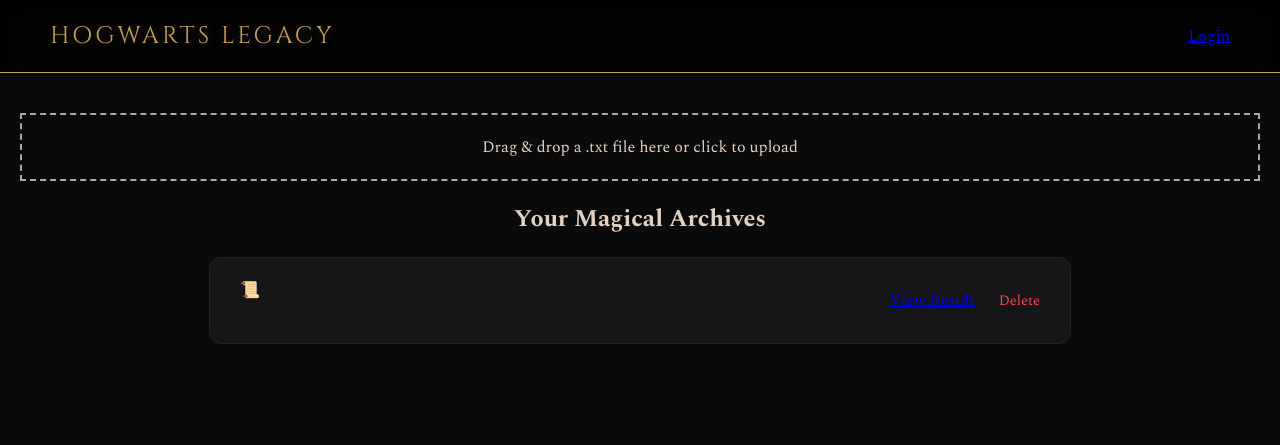
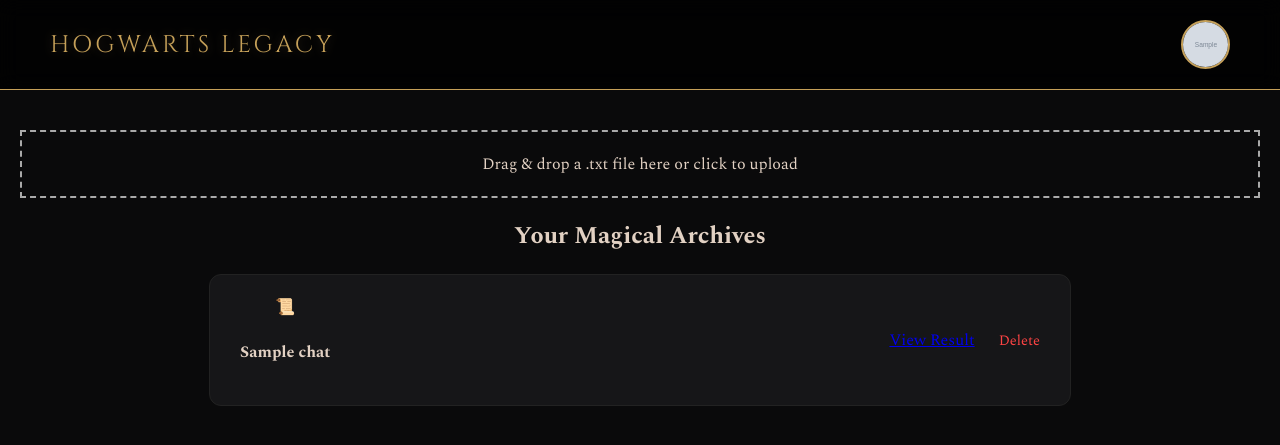
Before and after one commit to LiamVilbuni/HogwartsLegacy, a Flask app: page /chats in a window 1280 px wide. Shown: the top 445 px of the page. Run offline with Flask 3, Linux system fonts and the light colour scheme; a user stored in the database is signed in; tables that the repository leaves empty hold one stand-in row (values such as "Sample post"); grey boxes marked "Sample" are stand-in pictures.

Commit message:
hopefully frontend is complete

```diff
--- a/routes/chat.py
+++ b/routes/chat.py
@@ -10,7 +10,9 @@ chat = Blueprint('chat', __name__, template_folder='templates')
 @login_required
 def viewChat(chat_id):
     chat = get_chat_by_id(current_user.id, chat_id)
+    house_data = {'Gryffindor': ['Harry', 'Ron'], 'Hufflepuff': [''], 'Ravenclaw': [''], 'Slytherin': ['Draco']}
+
     if chat:
-        return render_template('chat.html', chat=chat[0])
+        return render_template('chat.html', user_logged_in = True, house_data = house_data, user_avatar = current_user.get_avatar(), chat=chat, current_user=current_user)
     else:
         return "Chat not found", 404
--- a/routes/chats.py
+++ b/routes/chats.py
@@ -1,4 +1,4 @@
-from flask import Blueprint, redirect, request, render_template
+from flask import Blueprint, jsonify, redirect, request, render_template
 from flask_login import login_required, current_user
 from uuid import uuid4
 
@@ -9,22 +9,34 @@ chats = Blueprint('chats', __name__, template_folder='templates')
 @chats.route('/chats/analyse', methods=['POST'])
 @login_required
 def addChat():
-    chat_name = request.form.get('chat_name')
-    chat_data = request.form.get('chat_data')
+    if 'file' not in request.files:
+        return jsonify({'error': 'No file part'}), 400
+
+    file = request.files['file']
+
+    if file.filename == '':
+        return jsonify({'error': 'No file selected'}), 400
+
+    if not file.filename.endswith('.txt'):
+        return jsonify({'error': 'Invalid file type'}), 400
+
+    chat_name = file.filename
+    chat_data = file.read().decode('utf-8')
     chat_id = str(uuid4())
-    chat_analysis = "Processed Result"
+    chat_analysis = "Test Result"
+
     add_chat(current_user.id, chat_id, chat_name, chat_data, chat_analysis)
-    return redirect('/')
+    print("Chat added successfully")
+    return jsonify({'message': 'Chat uploaded successfully', 'chat_id': chat_id}), 200
 
-@chats.route('/chats/delete', methods=['POST'])
+@chats.route('/chats/delete/<chat_id>')
 @login_required
-def delChat():
-    chat_id = request.form.get('chat_id')
+def delChat(chat_id):
     delete_chat(current_user.id, chat_id)
-    return redirect('/')
+    return redirect('/chats')
 
 @chats.route('/chats')
 @login_required
 def listChat():
     chats = get_chats(current_user.id)
-    return render_template('chats.html', chats=chats, current_user=current_user, house_data = {})
+    return render_template('chats.html', user_logged_in=True, user_avatar = current_user.get_avatar(), chats=chats, current_user=current_user, house_data = {})
--- a/static/style.css
+++ b/static/style.css
@@ -101,6 +101,25 @@ body {
     font-size: 0.9rem;
 }
 
+#page-loader {
+    position: fixed;
+    inset: 0;
+    background: rgba(255, 255, 255, 0.85);
+    z-index: 9999;
+
+    display: none;              /* hidden by default */
+    align-items: center;
+    justify-content: center;
+}
+
+.loader-content {
+    text-align: center;
+}
+
+.loader-content img {
+    width: 80px;
+}
+
 /* Summary Grid */
 .summary-columns {
     display: grid;
--- a/templates/base.html
+++ b/templates/base.html
@@ -1,11 +1,17 @@
-<!DOCTYPE html>
+<!doctype html>
 <html lang="en">
   <head>
-    <meta charset="UTF-8">
-    <meta name="viewport" content="width=device-width, initial-scale=1.0">
+    <meta charset="UTF-8" />
+    <meta name="viewport" content="width=device-width, initial-scale=1.0" />
     <title>Hogwarts Legacy</title>
-    <link rel="stylesheet" href="{{ url_for('static', filename='style.css') }}">
-    <link href="https://fonts.googleapis.com/css2?family=Cinzel:wght@400;700&family=Spectral:ital,wght@0,400;0,700;1,400&display=swap" rel="stylesheet">
+    <link
+      rel="stylesheet"
+      href="{{ url_for('static', filename='style.css') }}"
+    />
+    <link
+      href="https://fonts.googleapis.com/css2?family=Cinzel:wght@400;700&family=Spectral:ital,wght@0,400;0,700;1,400&display=swap"
+      rel="stylesheet"
+    />
   </head>
   <body>
     <div class="stars"></div>
@@ -14,15 +20,13 @@
       <div class="nav-user">
         {% if user_logged_in %}
         <div class="profile-circle">
-                    <img src="{{user_avatar}}" class="nav__avatar">
+          <img src="{{user_avatar}}" class="nav__avatar" />
         </div>
         {% else %}
         <a href="/auth/login" class="login-btn">Login</a>
         {% endif %}
       </div>
     </nav>
-    <main class="fade-in">
-        {% block content %}{% endblock %}
-    </main>
+    <main class="fade-in">{% block content %}{% endblock %}</main>
   </body>
 </html>
--- a/templates/chat.html
+++ b/templates/chat.html
@@ -1,5 +1,4 @@
-{% extends "base.html" %}
-{% block content %}
+{% extends "base.html" %} {% block content %}
 <h2 class="summary-title">Sorting Ceremony Results</h2>
 <div class="summary-columns">
   {% for house, people in house_data.items() %}
@@ -10,8 +9,7 @@
     <div class="people-list">
       {% for person in people %}
       <div class="person-item">
-                <span class="p-name">{{ person.name }}</span>
-                <span class="p-acc">{{ person.accuracy }}%</span>
+        <span class="p-name">{{ person }}</span>
       </div>
       {% endfor %}
     </div>
--- a/templates/chats.html
+++ b/templates/chats.html
@@ -1,13 +1,20 @@
-{% extends "base.html" %}
-{% block content %}
+{% extends "base.html" %} {% block content %}
 <div class="dashboard">
-
   <div class="dash-header">
-        <div id="dropZone" style="border:2px dashed #aaa; padding:20px;">
+    <div id="dropZone" style="border: 2px dashed #aaa; padding: 20px">
       Drag & drop a .txt file here or click to upload
     </div>
 
-        <input type="file" id="txtUpload" accept=".txt" hidden>
+    <input type="file" id="txtUpload" accept=".txt" hidden />
+  </div>
+
+  <div id="page-loader">
+    <div class="loader-content">
+      <img
+        src="{{ url_for('static', filename='assets/images/sortinghat.gif') }}"
+        alt="Sorting"
+      />
+    </div>
   </div>
 
   <div class="history-container">
@@ -17,40 +24,77 @@
       <div class="chat-meta">
         <span class="chat-icon">📜</span>
         <div>
-                    <h4>{{ chat.name }}</h4>
-                    <small>{{ chat.date }}</small>
+          <h4>{{ chat[2] }}</h4>
         </div>
       </div>
       <div class="chat-actions">
-                <a href="/summary/{{ chat.id }}" class="view-btn">View Result</a>
-                <a href="/delete/{{ chat.id }}" class="delete-btn">Delete</a>
+        <a href="/chats/{{ chat[1] }}" class="view-btn">View Result</a>
+        <a href="/chats/delete/{{ chat[1] }}" class="delete-btn">Delete</a>
       </div>
     </div>
     {% endfor %}
   </div>
   <script>
-    const dropZone = document.getElementById('dropZone');
-    const input = document.getElementById('txtUpload');
+    const dropZone = document.getElementById("dropZone");
+    const input = document.getElementById("txtUpload");
+    const loader = document.getElementById("page-loader");
 
     dropZone.onclick = () => input.click();
 
-    dropZone.ondragover = e => e.preventDefault();
+    dropZone.ondragover = (e) => e.preventDefault();
 
-    dropZone.ondrop = e => {
+    dropZone.ondrop = (e) => {
       e.preventDefault();
       const file = e.dataTransfer.files[0];
-        if (file && file.name.endsWith('.txt')) {
+      if (file && file.name.endsWith(".txt")) {
         input.files = e.dataTransfer.files;
         dropZone.textContent = file.name;
       } else {
-        alert('Please upload a .txt file only.');
+        alert("Please upload a .txt file only.");
       }
     };
 
-    // When a file is added, start processing
+    input.addEventListener("change", () => {
+      const file = input.files[0];
+      if (!file) return;
 
+      dropZone.textContent = file.name;
 
+      console.log("File selected:", file);
 
+      uploadFile(file);
+    });
+
+    function uploadFile(file) {
+      const formData = new FormData();
+      formData.append("file", file);
+
+      loader.style.display = "flex";
+
+      fetch("/chats/analyse", {
+        method: "POST",
+        body: formData,
+      })
+        .then((res) => {
+          if (!res.ok) throw new Error("Upload failed");
+          return res.json();
+        })
+        .then((data) => {
+          if (data.message === "Chat uploaded successfully") {
+            const chatId = data.chat_id;
+            window.location.href = `/chats/${chatId}`;
+          } else {
+            window.location.href = "/error.html";
+          }
+        })
+        .catch((err) => {
+          console.error(err);
+          window.location.href = "/error.html";
+        })
+        .finally(() => {
+          loader.style.display = "none";
+        });
+    }
   </script>
 </div>
 {% endblock %}
```
Also changed, not shown: templates/index.html (+4 -3 lines), static/assets/images/sortinghat.gif (renamed from static/assets/images/sorting hat.gif). Lines whose indentation alone changed are shown as unchanged.
